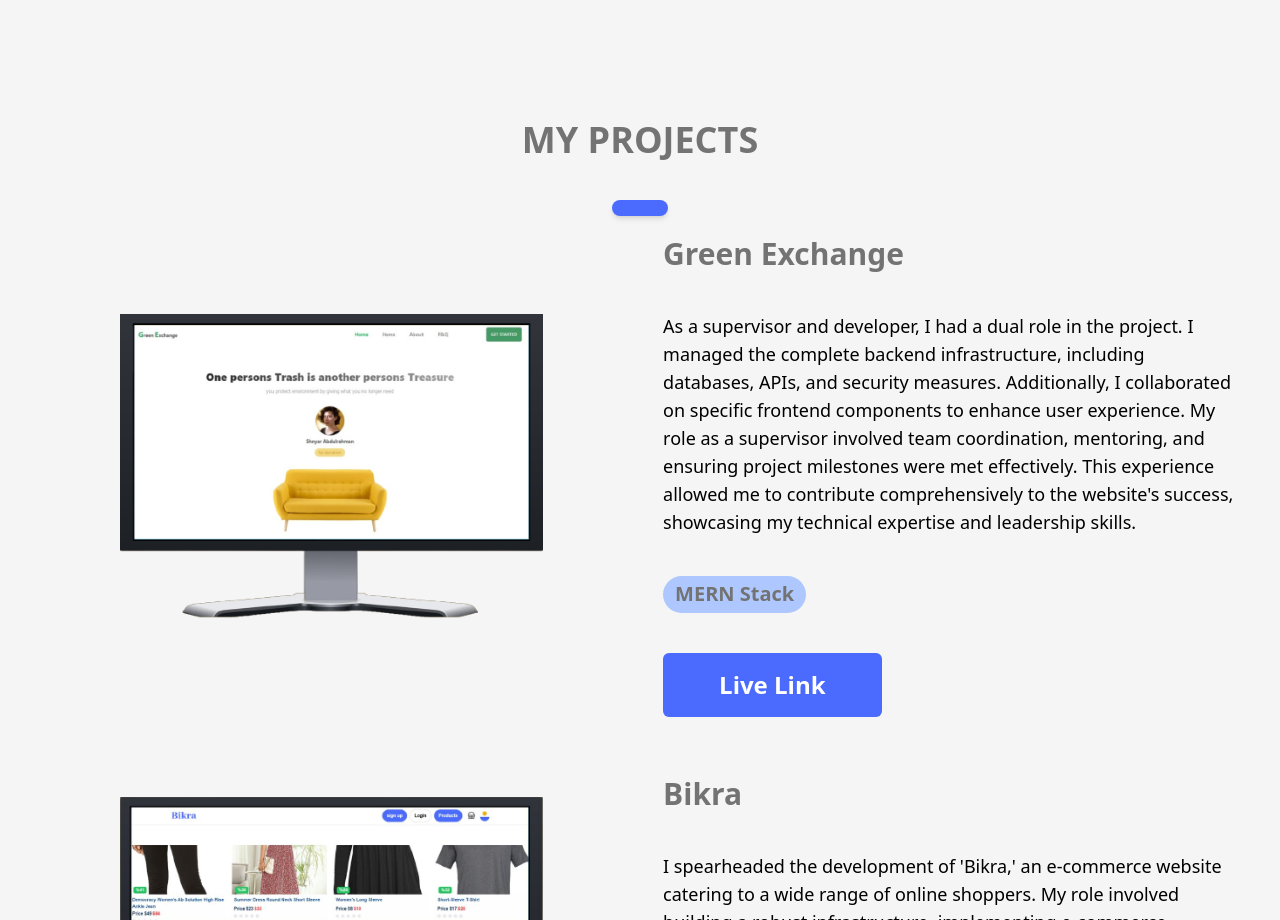
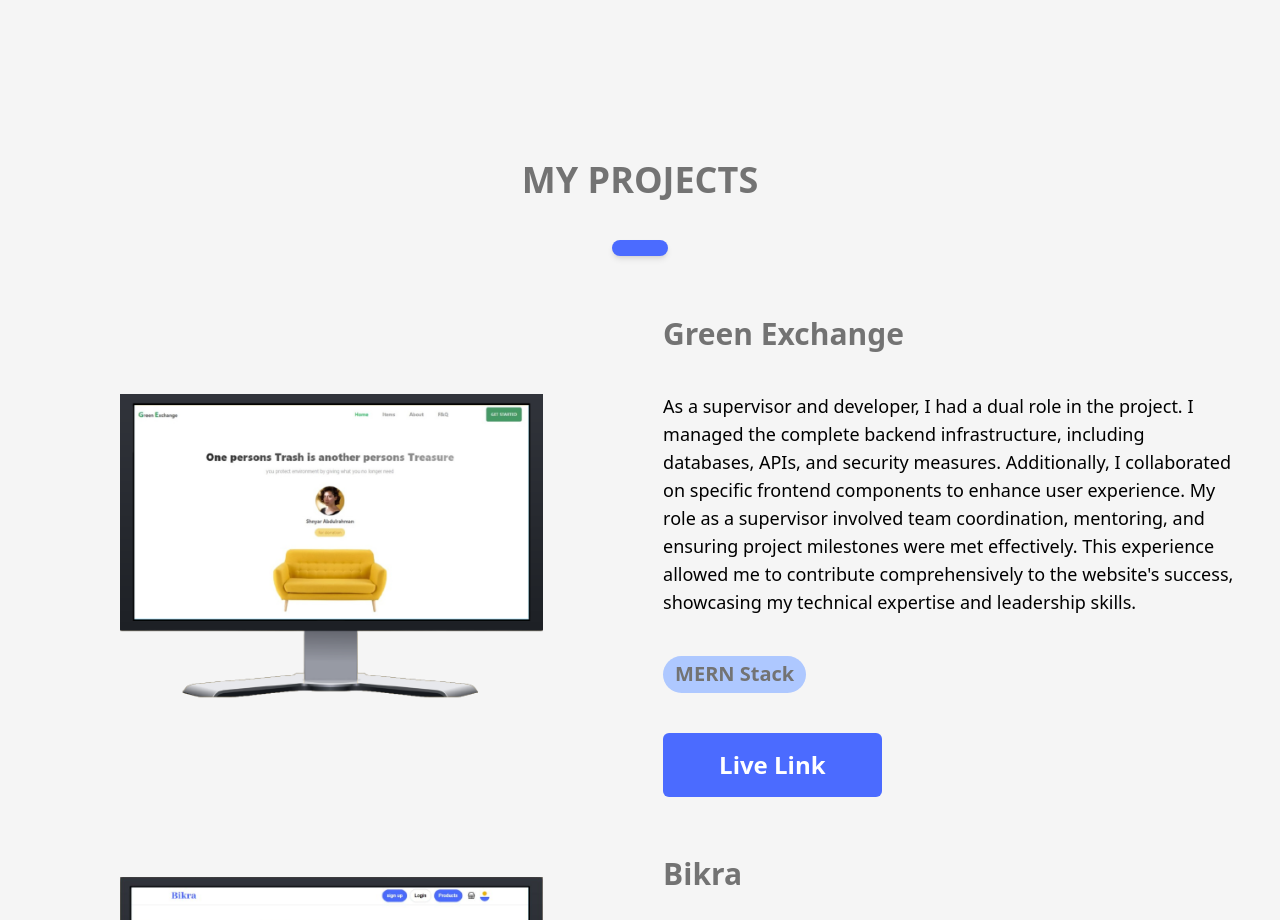
Before and after one commit to yahyahewa/portfolio.ts, a React (Vite) app: page / in a window 1280 px wide. Shown: the part 2440-3360 px from the top of the page. Built offline with nearby package versions, Linux system fonts and the light colour scheme.

Commit message:
add matgin y for projects title page

```diff
--- a/src/components/projects/Projects.tsx
+++ b/src/components/projects/Projects.tsx
@@ -12,7 +12,7 @@
     <section id="projects" className="pt-40 font-sans min-h-screen">
     <Parallax strength={500} >
         <section className="flex flex-col items-center justify-center">
-    <div className="flex flex-col justify-center items-center gap-10">
+    <div className="flex flex-col justify-center items-center gap-10 my-10">
       <h1 className="uppercase text-neutral-500 font-bold
         text-4xl">
         my projects
```
